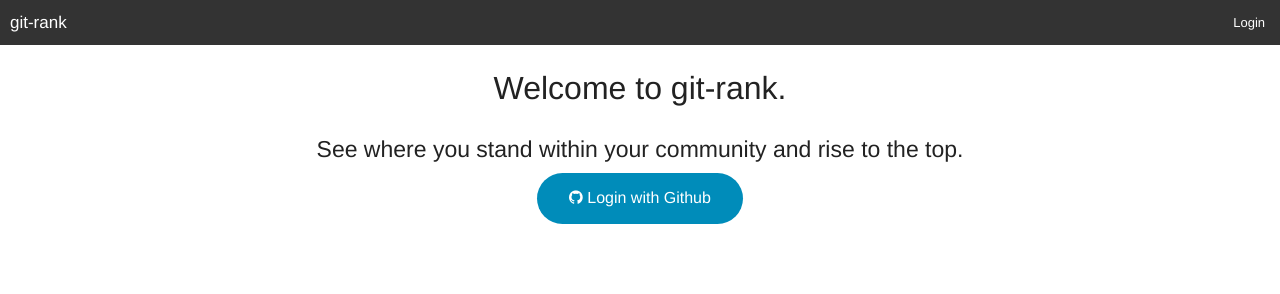
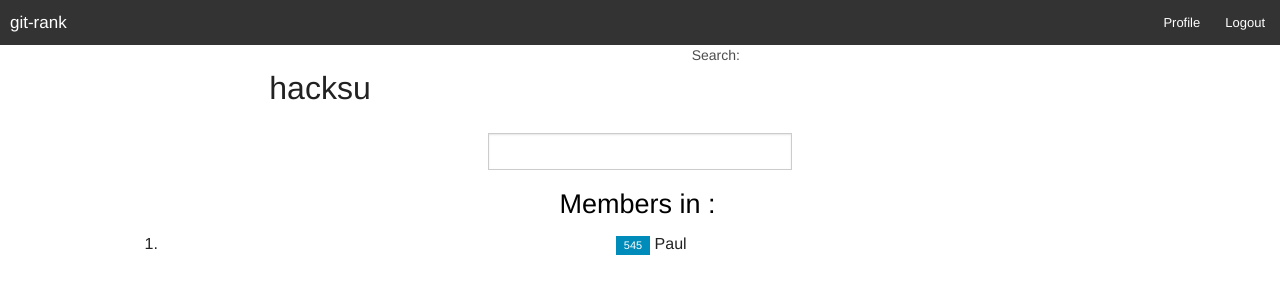
Before and after one commit to robinbonatesta/git-rank-front, a website: page index.html in a window 1280 px wide. Drawn offline with Linux system fonts and the light colour scheme.

Commit message:
added group profile

```diff
--- a/css/style.css
+++ b/css/style.css
@@ -5,14 +5,16 @@
   vertical-align: text-top;
 
 }
+/*
 
-li{
+ul li{
 
   list-style-position:inside;
   list-style-type: none;
   text-align: center;
 
 }
+*/
 
 h3, a{
 
--- a/index.html
+++ b/index.html
@@ -24,17 +24,33 @@
     <section class="top-bar-section">
       <!-- Right Nav Section -->
       <ul class="right">
-        <li><a href="#">Login</a></li>
-
+        <li><a href="#">Profile</a></li>
+        <li><a href="#">Logout</a></li>
       </ul>
     </section>
   </nav>
 
+  <!-- Need to add ng-controller="userController" -->
+  <div class="row large-6 columns center text-center">
+    <h1>{{group.name}} hacksu</h1>
+    </div>
+  </div>
+  <div class="row text-center">
+    <div class="small-4 small-centered columns">
+      <label> Search:
+        <input type="text" ng-model="main.searchInput">
+      </label>
+    </div>
 
-  <div ng-controller="loginController" class="row text-center">
-    <h1>Welcome to git-rank.</h1>
-    <h4>See where you stand within your community and rise to the top. </h4>
-    <a href="https://github.com/login/oauth/authorize?scope=user&client_id=60035510643b2f88570b" id="login" class="button round centered"> <i class="fa fa-github"></i> Login with Github</a>
+    <h3>Members in {{group.name}}:</h3>
+    <ol>
+      <li>
+        {{member.name}} <span class="label">{{member.score}} 545</span> Paul
+      </li>
+      <li ng-repeat="member in group.members | filter:main.searchInput | orderBy:main.order.key">
+        {{member.name}} <span class="label">{{member.score}} 545</span> Paul
+      </li>
+    </ol>
   </div>
 
 </body>
```
Also changed, not shown: app/views/groupProfile.html (added, +25 -0 lines), app/views/login.html (+5 -6 lines), 1 other file.
